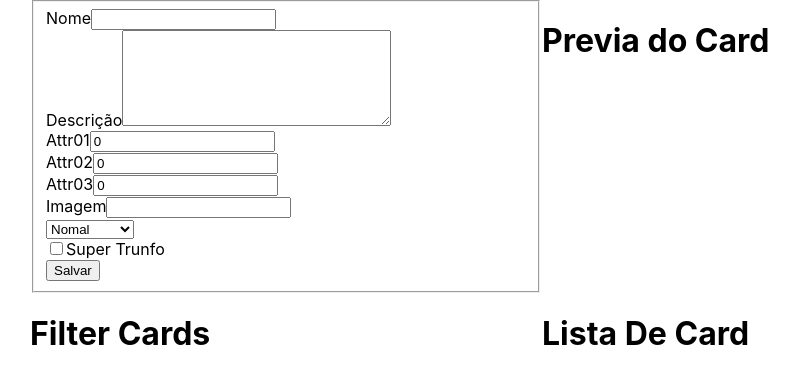
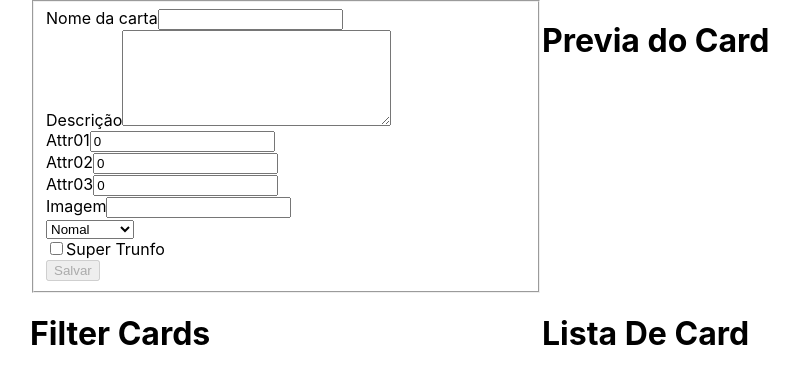
Before and after one commit to tryber/sd-013-a-project-tryunfo-beta, a React (Create React App) app: page / in a window 1280 px wide. Shown: the top 384 px of the page, without its empty margins (98-897 px from the left). Built offline with nearby package versions, Linux system fonts and the light colour scheme.

Commit message:
Passando a 2

```diff
--- a/src/App.js
+++ b/src/App.js
@@ -1,9 +1,9 @@
 import React, { Component } from 'react';
-import Card from './pages/Card';
-import FilterCards from './pages/FilterCards';
-import Form from './pages/Form';
+import Card from './components/Card';
+import FilterCards from './components/FilterCards';
+import Form from './components/Form';
 
-export class App extends Component {
+class App extends Component {
   constructor(props) {
     super(props);
 
@@ -22,7 +22,7 @@ export class App extends Component {
       filterRaridade: '',
       cardTrunfo: false,
       hasTrunfo: false,
-      isSaveButtonDisabled: false,
+      isSaveButtonDisabled: true,
       onInputChange: this.onInputChange,
       onSaveButtonClick: this.onSaveButtonClick,
     };
@@ -37,7 +37,8 @@ export class App extends Component {
   }
 
   onSaveButtonClick() {
-
+    console.log('fui chamando');
+    return true;
   }
 
   render() {
@@ -46,7 +47,7 @@ export class App extends Component {
         <div className="container-preview">
           <div>
             <Form
-              state={ { ...this.state } }
+              { ...this.state }
             />
           </div>
           <div>
--- a/src/components/AttrInput.js
+++ b/src/components/AttrInput.js
@@ -1,7 +1,7 @@
 import PropTypes from 'prop-types';
 import React, { Component } from 'react';
 
-export class AttrInput extends Component {
+class AttrInput extends Component {
   render() {
     const { index, state: { onInputChange }, state } = this.props;
     return (
@@ -21,8 +21,8 @@ export class AttrInput extends Component {
 }
 
 AttrInput.propTypes = {
-  state: PropTypes.objectOf().isRequired,
-  index: PropTypes.number.isRequired,
+  index: PropTypes.string.isRequired,
+  state: PropTypes.shape().isRequired,
 };
 
 export default AttrInput;
--- a/src/components/DescriptionInput.js
+++ b/src/components/DescriptionInput.js
@@ -1,7 +1,7 @@
 import PropTypes from 'prop-types';
 import React, { Component } from 'react';
 
-export class DescriptionInput extends Component {
+class DescriptionInput extends Component {
   render() {
     const { state: { onInputChange, cardDescription } } = this.props;
     return (
@@ -27,4 +27,10 @@ DescriptionInput.propTypes = {
   state: PropTypes.arrayOf().isRequired,
 };
 
+DescriptionInput.propTypes = {
+  state: PropTypes.shape({
+    onInputChange: PropTypes.func,
+    cardDescription: PropTypes.string,
+  }).isRequired,
+};
 export default DescriptionInput;
--- /dev/null
+++ b/src/components/Form.js
@@ -0,0 +1,53 @@
+import PropTypes from 'prop-types';
+import React, { Component } from 'react';
+import AttrInput from './AttrInput';
+import DescriptionInput from './DescriptionInput';
+import ImageInput from './ImageInput';
+import NameInput from './NameInput';
+import RareInput from './RareInput';
+import TrunfoInput from './TrunfoInput';
+
+class Form extends Component {
+  render() {
+    const { onSaveButtonClick, isSaveButtonDisabled } = this.props;
+    return (
+      <form>
+        <fieldset>
+          <NameInput state={ { ...this.props } } />
+          <br />
+          <DescriptionInput state={ { ...this.props } } />
+          <br />
+          <AttrInput index="1" state={ { ...this.props } } />
+          <br />
+          <AttrInput index="2" state={ { ...this.props } } />
+          <br />
+          <AttrInput index="3" state={ { ...this.props } } />
+          <br />
+          <ImageInput state={ { ...this.props } } />
+          <br />
+          <RareInput state={ { ...this.props } } />
+          <br />
+          <TrunfoInput state={ { ...this.props } } />
+          <br />
+          <button
+            disabled={ isSaveButtonDisabled }
+            type="button"
+            data-testid="save-button"
+            onClick={ onSaveButtonClick }
+          >
+            Salvar
+
+          </button>
+
+        </fieldset>
+      </form>
+    );
+  }
+}
+
+Form.propTypes = {
+  onSaveButtonClick: PropTypes.func.isRequired,
+  isSaveButtonDisabled: PropTypes.string.isRequired,
+};
+
+export default Form;
--- a/src/components/ImageInput.js
+++ b/src/components/ImageInput.js
@@ -1,7 +1,7 @@
 import PropTypes from 'prop-types';
 import React, { Component } from 'react';
 
-export class ImageInput extends Component {
+class ImageInput extends Component {
   render() {
     const { state: { onInputChange, cardImage } } = this.props;
 
@@ -27,4 +27,10 @@ ImageInput.propTypes = {
   state: PropTypes.arrayOf().isRequired,
 };
 
+ImageInput.propTypes = {
+  state: PropTypes.shape({
+    onInputChange: PropTypes.func,
+    cardImage: PropTypes.string,
+  }).isRequired,
+};
 export default ImageInput;
--- a/src/components/NameInput.js
+++ b/src/components/NameInput.js
@@ -1,12 +1,12 @@
 import PropTypes from 'prop-types';
 import React, { Component } from 'react';
 
-export class NameInput extends Component {
+class NameInput extends Component {
   render() {
     const { state: { cardName, onInputChange } } = this.props;
     return (
       <label htmlFor="name-input">
-        Nome
+        Nome da carta
         <input
           value={ cardName }
           onChange={ onInputChange }
@@ -21,7 +21,10 @@ export class NameInput extends Component {
 }
 
 NameInput.propTypes = {
-  state: PropTypes.arrayOf().isRequired,
+  state: PropTypes.shape({
+    cardName: PropTypes.string,
+    onInputChange: PropTypes.func,
+  }).isRequired,
 };
 
 export default NameInput;
--- a/src/components/RareInput.js
+++ b/src/components/RareInput.js
@@ -1,7 +1,7 @@
 import PropTypes from 'prop-types';
 import React, { Component } from 'react';
 
-export class RareInput extends Component {
+class RareInput extends Component {
   render() {
     const { state: { cardRare, onInputChange } } = this.props;
     return (
@@ -13,7 +13,7 @@ export class RareInput extends Component {
           id="rare-input"
           data-testid="rare-input"
         >
-          <option value="normal" select>Nomal</option>
+          <option value="normal" select={ cardRare }>Nomal</option>
           <option value="raro">Raro</option>
           <option value="muito raro">Muito Raro</option>
         </select>
@@ -23,7 +23,10 @@ export class RareInput extends Component {
 }
 
 RareInput.propTypes = {
-  state: PropTypes.arrayOf().isRequired,
+  state: PropTypes.shape({
+    onInputChange: PropTypes.func,
+    cardRare: PropTypes.string,
+  }).isRequired,
 };
 
 export default RareInput;
--- a/src/components/TrunfoInput.js
+++ b/src/components/TrunfoInput.js
@@ -1,7 +1,7 @@
 import PropTypes from 'prop-types';
 import React, { Component } from 'react';
 
-export class TrunfoInput extends Component {
+class TrunfoInput extends Component {
   render() {
     const { state: { cardTrunfo, onInputChange } } = this.props;
     return (
@@ -19,8 +19,11 @@ export class TrunfoInput extends Component {
     );
   }
 }
+TrunfoInput.propTypes = {
+  state: PropTypes.shape({
+    onInputChange: PropTypes.func,
+    cardTrunfo: PropTypes.bool,
+  }).isRequired,
+};
 
-TrunfoInput.propTypes = {
-  state: PropTypes.arrayOf().isRequired,
-};
 export default TrunfoInput;
--- a/src/pages/Form.js
+++ /dev/null
@@ -1,40 +0,0 @@
-import PropTypes from 'prop-types';
-import React, { Component } from 'react';
-import { AttrInput,
-  DescriptionInput, ImageInput, NameInput, RareInput, TrunfoInput } from '../components';
-
-class Form extends Component {
-  render() {
-    const { state } = this.props;
-    return (
-      <form>
-        <fieldset>
-          <NameInput state={ { ...state } } />
-          <br />
-          <DescriptionInput state={ { ...state } } />
-          <br />
-          <AttrInput index="1" state={ { ...state } } />
-          <br />
-          <AttrInput index="2" state={ { ...state } } />
-          <br />
-          <AttrInput index="3" state={ { ...state } } />
-          <br />
-          <ImageInput state={ { ...state } } />
-          <br />
-          <RareInput state={ { ...state } } />
-          <br />
-          <TrunfoInput state={ { ...state } } />
-          <br />
-          <button type="button" data-testid="save-button">Salvar</button>
-
-        </fieldset>
-      </form>
-    );
-  }
-}
-
-Form.propTypes = {
-  state: PropTypes.objectOf().isRequired,
-};
-
-export default Form;
```
Also changed, not shown: src/components/index.js (deleted, +0 -7 lines), src/components/Card.js (renamed from src/pages/Card.js), src/components/FilterCards.js (renamed from src/pages/FilterCards.js).
